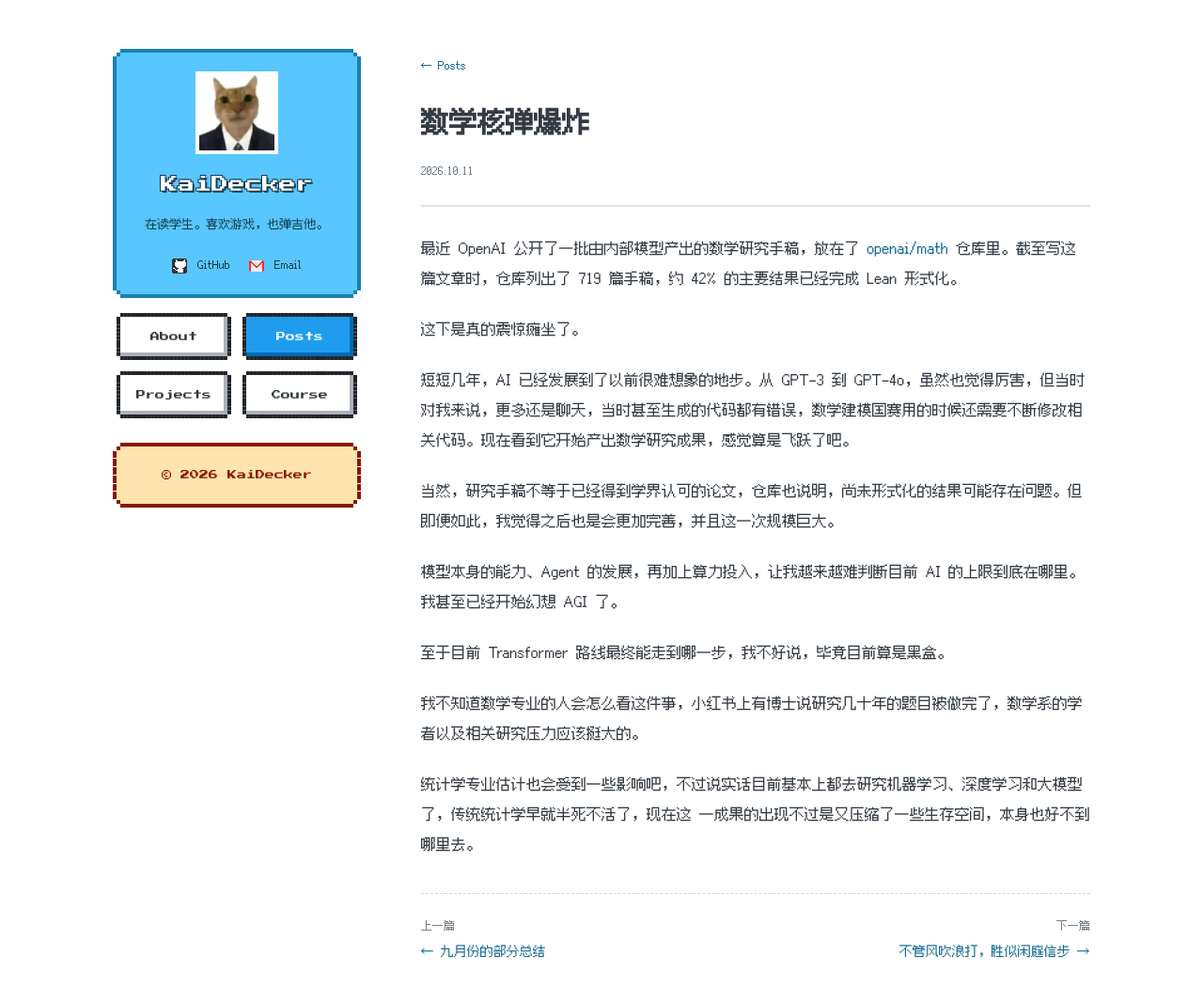
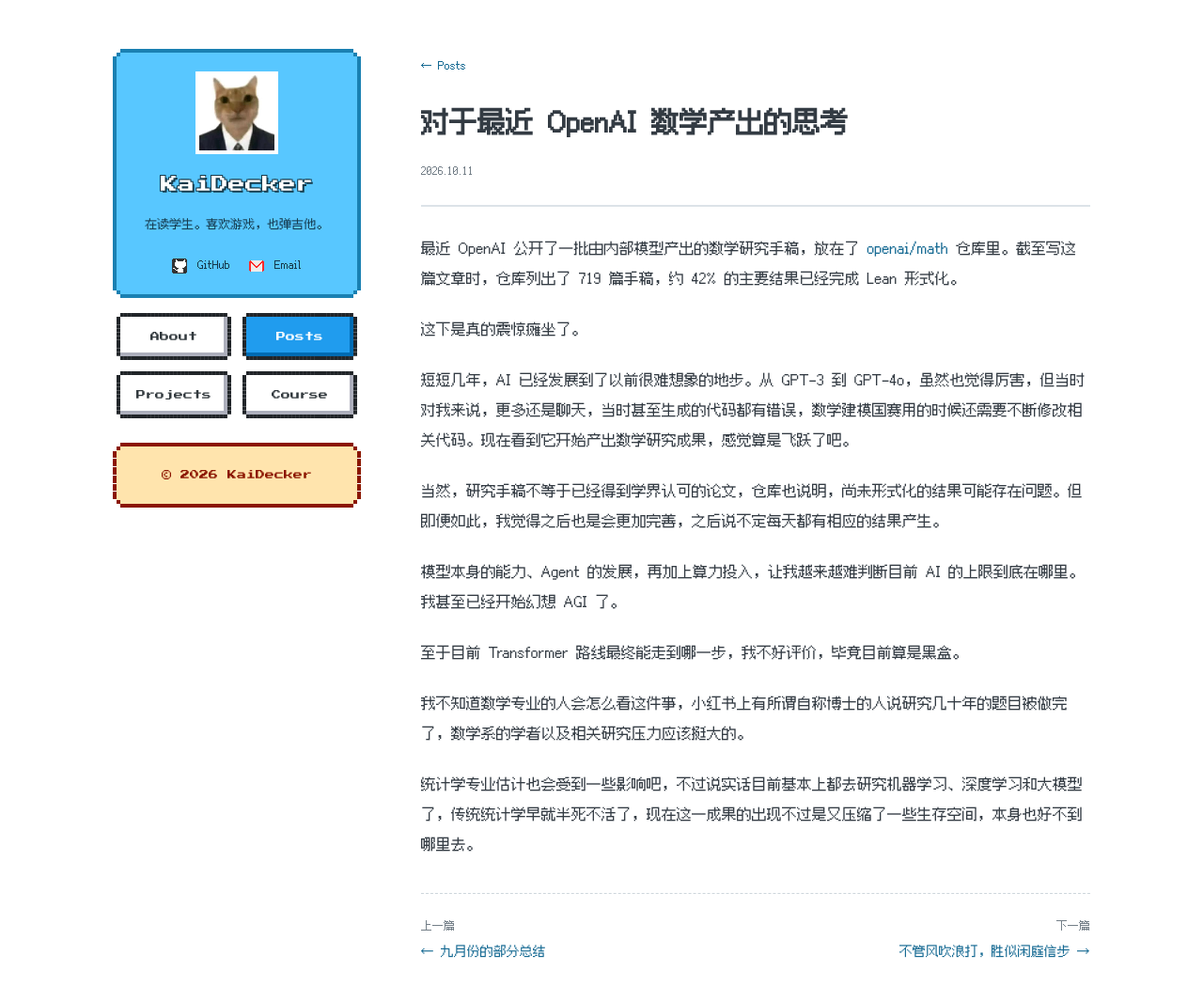
Before and after one commit to KaiDecker/KaiDecker.github.io, a Jekyll site: the page built from _posts/2026-10-11-ai-math.md, in a window 1280 px wide. Shown: the whole page at 94% size. Built offline with Jekyll 4.4.1, drawn with Linux system fonts in a browser that asks for light colours; nearby versions of some CDN libraries; library files that are not in the unit come from our copies.

Commit message:
docs: revise reflections on OpenAI math results

```diff
--- a/_posts/2026-10-11-ai-math.md
+++ b/_posts/2026-10-11-ai-math.md
@@ -1,6 +1,6 @@
 ---
 layout: post
-title: "数学核弹爆炸"
+title: "对于最近 OpenAI 数学产出的思考"
 description: "看到 OpenAI 的数学研究手稿后，一些震惊和对自己专业的担忧。"
 date: 2026-10-11 21:36:02 +0800
 tags: [AI, 数学, 随笔]
@@ -12,13 +12,12 @@ tags: [AI, 数学, 随笔]
 
 短短几年，AI 已经发展到了以前很难想象的地步。从 GPT-3 到 GPT-4o，虽然也觉得厉害，但当时对我来说，更多还是聊天，当时甚至生成的代码都有错误，数学建模国赛用的时候还需要不断修改相关代码。现在看到它开始产出数学研究成果，感觉算是飞跃了吧。
 
-当然，研究手稿不等于已经得到学界认可的论文，仓库也说明，尚未形式化的结果可能存在问题。但即便如此，我觉得之后也是会更加完善，并且这一次规模巨大。
+当然，研究手稿不等于已经得到学界认可的论文，仓库也说明，尚未形式化的结果可能存在问题。但即便如此，我觉得之后也是会更加完善，之后说不定每天都有相应的结果产生。
 
 模型本身的能力、Agent 的发展，再加上算力投入，让我越来越难判断目前 AI 的上限到底在哪里。我甚至已经开始幻想 AGI 了。
 
-至于目前 Transformer 路线最终能走到哪一步，我不好说，毕竟目前算是黑盒。
+至于目前 Transformer 路线最终能走到哪一步，我不好评价，毕竟目前算是黑盒。
 
-我不知道数学专业的人会怎么看这件事，小红书上有博士说研究几十年的题目被做完了，数学系的学者以及相关研究压力应该挺大的。
+我不知道数学专业的人会怎么看这件事，小红书上有所谓自称博士的人说研究几十年的题目被做完了，数学系的学者以及相关研究压力应该挺大的。
 
-统计学专业估计也会受到一些影响吧，不过说实话目前基本上都去研究机器学习、深度学习和大模型了，传统统计学早就半死不活了，现在这
-一成果的出现不过是又压缩了一些生存空间，本身也好不到哪里去。
+统计学专业估计也会受到一些影响吧，不过说实话目前基本上都去研究机器学习、深度学习和大模型了，传统统计学早就半死不活了，现在这一成果的出现不过是又压缩了一些生存空间，本身也好不到哪里去。
```
